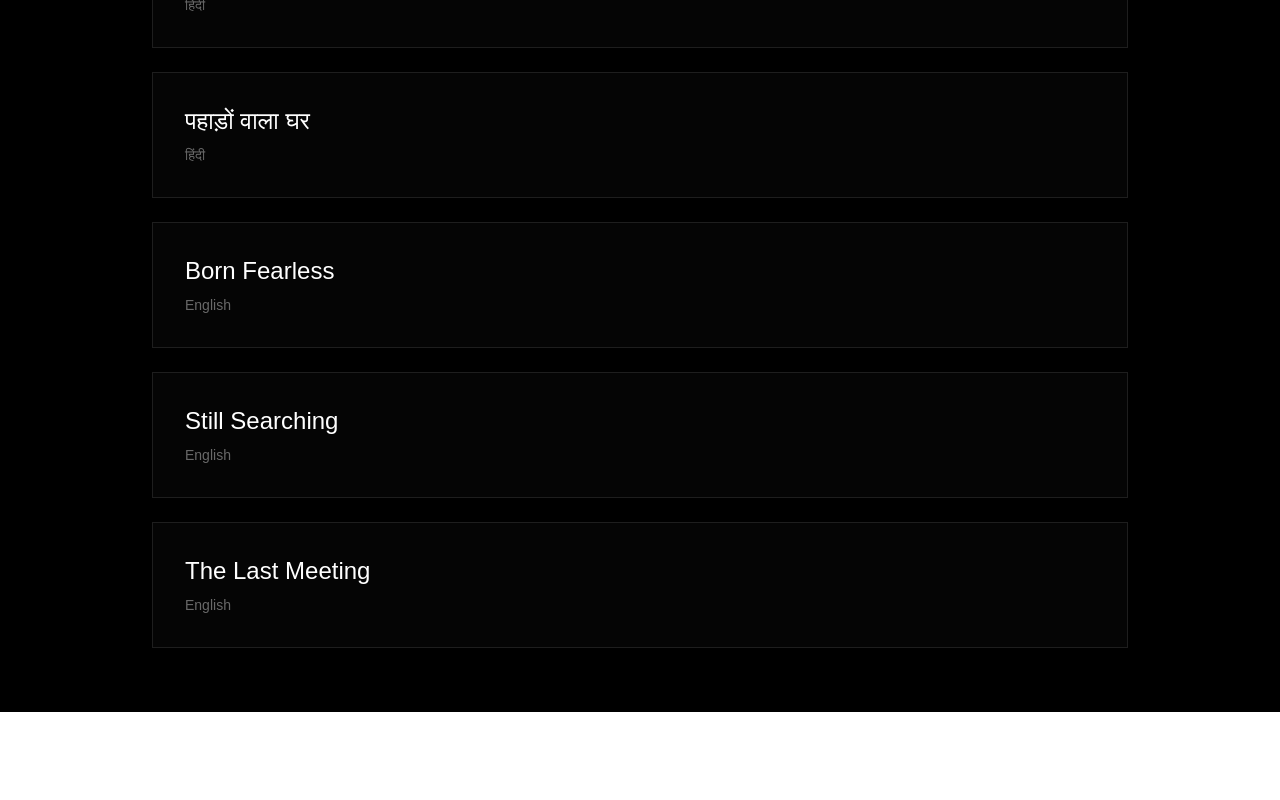
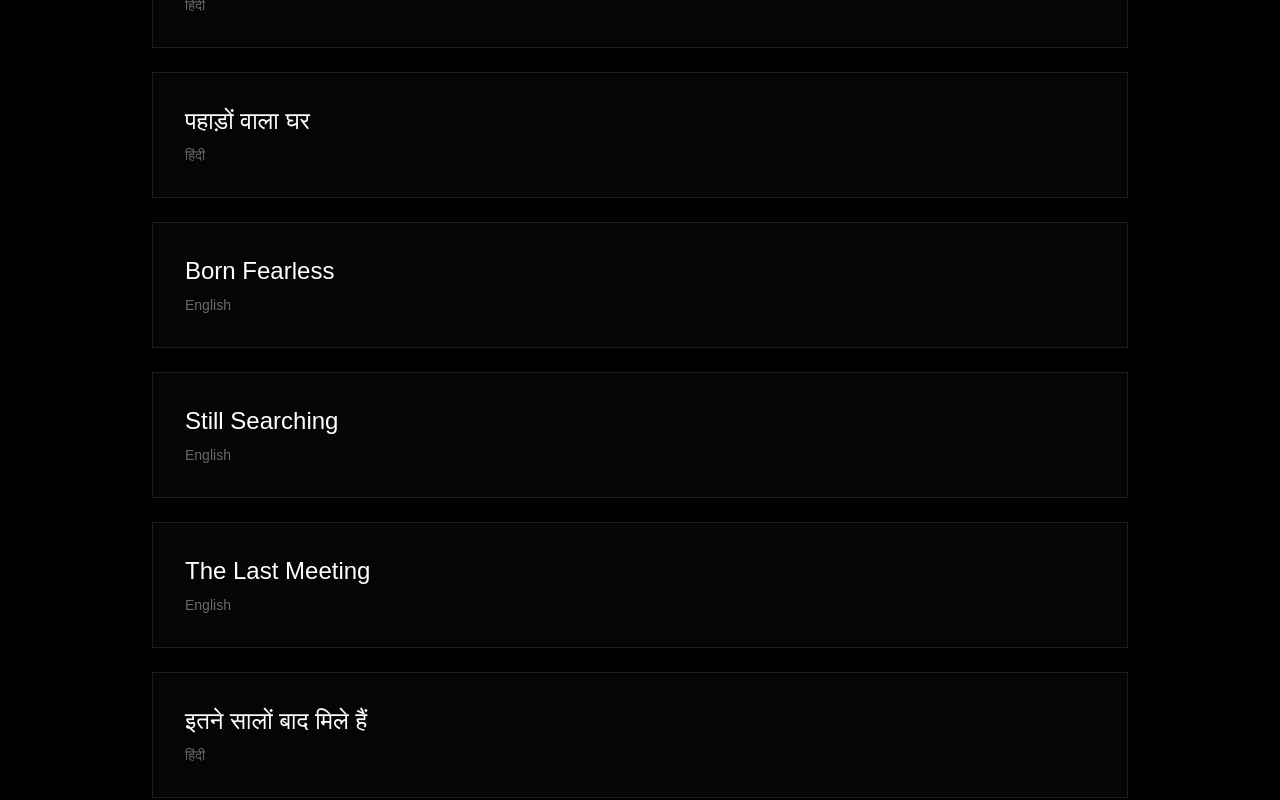
Before and after one commit to sumsur29/sumsur-portfolio, a Next.js app: page /poems in a window 1280 px wide. Shown: the part 1453-2253 px from the top of the page. Before the commit the page ends 2165 px from the top, so only its background shows below. Built offline with nearby package versions, Linux system fonts and the light colour scheme.

Commit message:
Add 'Itne Saalo Baad' - modern disconnection despite proximity

```diff
--- a/data/poems.ts
+++ b/data/poems.ts
@@ -433,5 +433,17 @@ That for all the what-ifs, and plans, and the lies to stay together
 
 This is the last meeting
 And they don't want to let go`
+  },
+  {
+    id: 'itne-saalo-baad',
+    title: 'इतने सालों बाद मिले हैं',
+    language: 'hindi',
+    image: '/poems/itne-saalo-baad.jpg',
+    text: `Itne saalo baad mile hai, tab bhi phone me
+Kuch kahoge nahi kya?
+
+Itni bhi kya der kardi milne me
+Ab tumse zada
+Tumhari is tasveer se mohabbat ho gyi hai`
   }
 ]
```
Also changed, not shown: public/poems/itne-saalo-baad.jpg (added).
